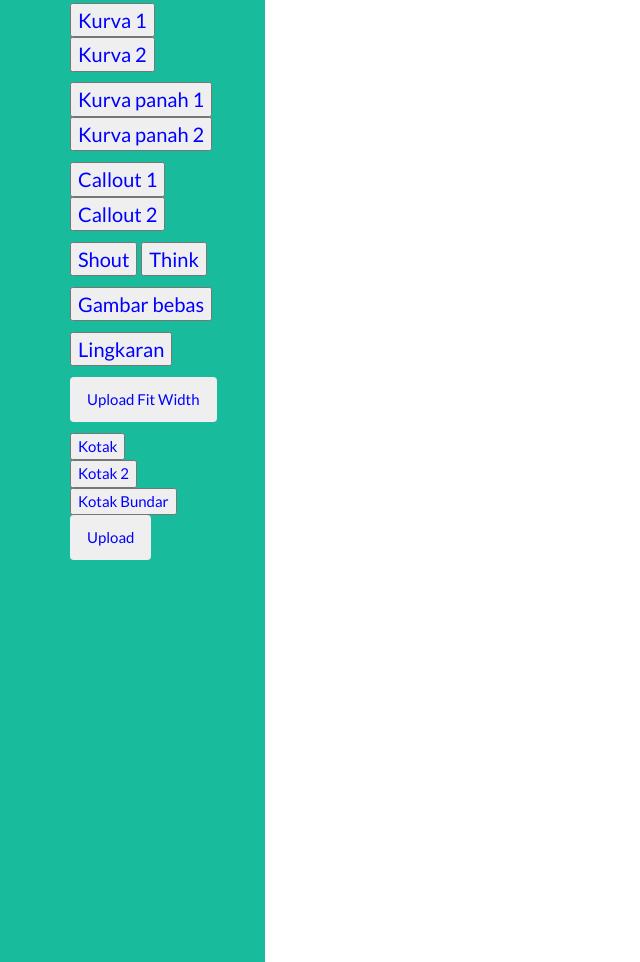
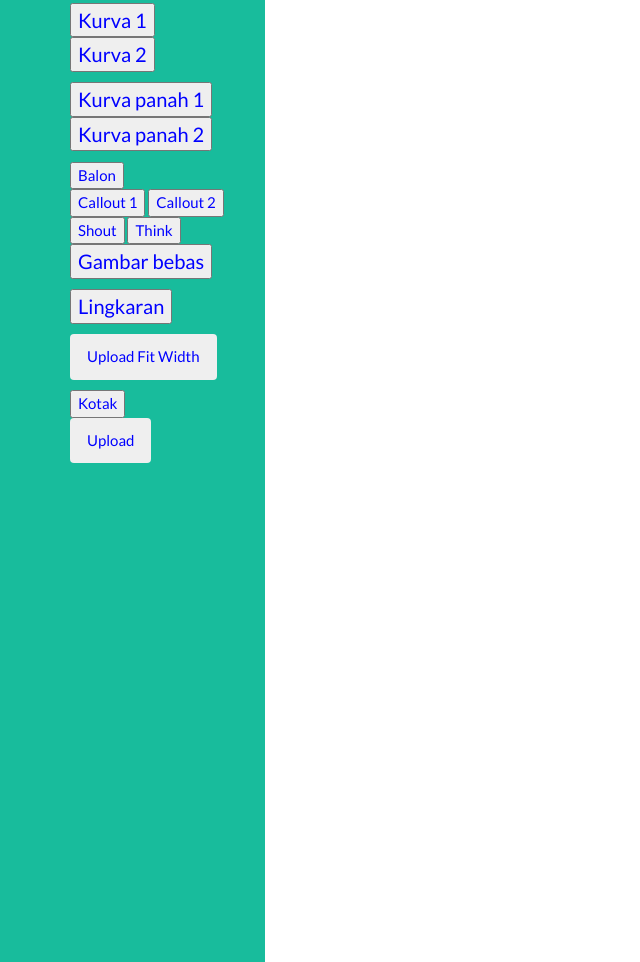
Before and after one commit to pujie/pujie.github.io, a plain HTML site: page index.html in a window 1280 px wide. Shown: the part 950-1912 px from the top of the page, without its empty margins (0-640 px from the left). Drawn offline with Linux system fonts and the light colour scheme.

Commit message:
arrange balon-add toggle

```diff
--- a/index.html
+++ b/index.html
@@ -115,14 +115,13 @@
                             <button id="btnCurveWithArrow" class="pointer">Kurva panah 1</button>
                             <button id="btnCounterCurveWithArrow" class="pointer">Kurva panah 2</button>
                         </p>
-                        <p>
+                        <button id="toggleBalon">Balon</button>
+                        <div id="grupBalon">
                             <button id="btnCallout1" class="pointer">Callout 1</button>
                             <button id="btnCallout2" class="pointer">Callout 2</button>
-                        </p>
-                        <p>
                             <button id="btnShout1" class="pointer">Shout</button>
                             <button id="btnThinking1" class="pointer">Think</button>
-                        </p>
+                        </div>
                         <p>
                             <button id="btnFreeDrag" class="pointer">Gambar bebas</button>
                         </p>
@@ -135,7 +134,7 @@
                             <input type="file" id="btnLoadImageFitWidth"/>
                         </p>
                         <button id="toggleKotak">Kotak</button>
-                        <div id="grupKotak">
+                        <div id="grupKotak" style="display: none;">
                             <button id="btnRectangle" class="pointer">Kotak 2</button>
                             <button id="btnRoundedRectangle" class="pointer">Kotak Bundar</button>
                         </div>
@@ -474,6 +473,10 @@
         $('#toggleKotak').on("click",function(){
             $("#grupKotak").toggle()
         })
+        $('#toggleBalon').on("click",function(){
+            $("#grupBalon").toggle()
+        })
+
     </script>
 </body>
 
```
